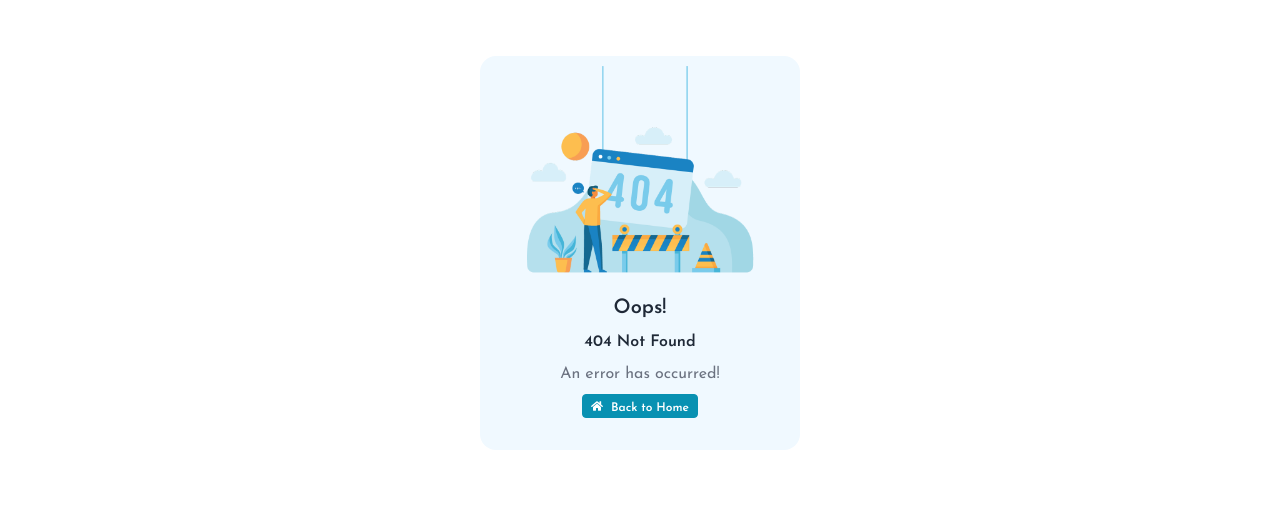
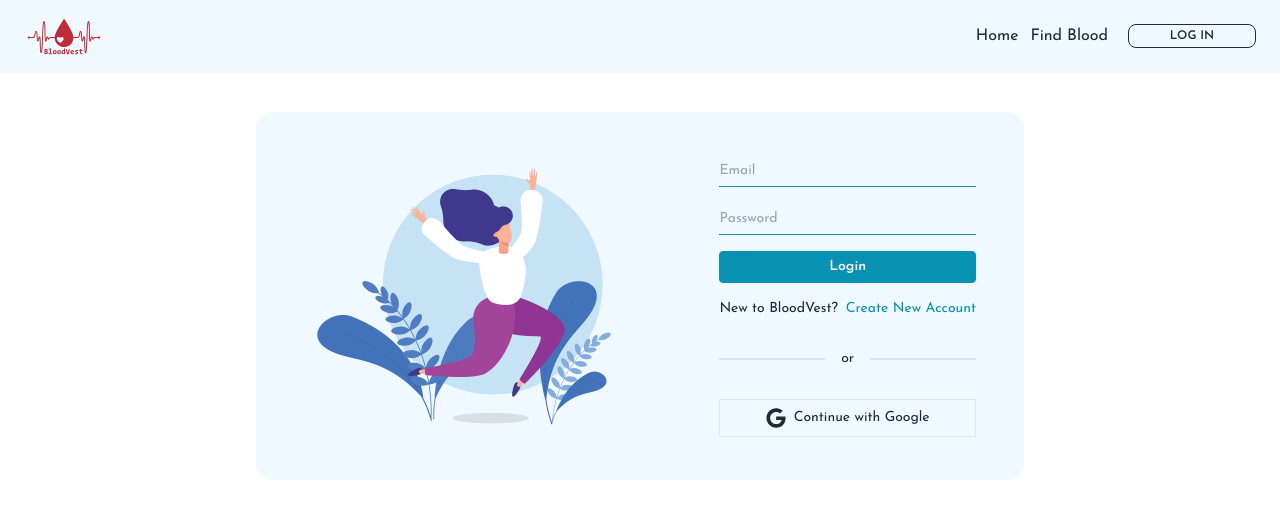
Before and after one commit to khalidccnu/bloodvest, a React (Vite) app in the folder client/: page /login in a window 1280 px wide. Before the commit this address had no page. Shown: the top 518 px of the page. Built offline with nearby package versions, Linux system fonts and the light colour scheme.

Commit message:
login added

```diff
--- a/client/package.json
+++ b/client/package.json
@@ -15,6 +15,7 @@
     "react": "^18.2.0",
     "react-datepicker": "^4.14.0",
     "react-dom": "^18.2.0",
+    "react-hot-toast": "^2.4.1",
     "react-icons": "^4.9.0",
     "react-router-dom": "^6.11.2",
     "swiper": "^9.3.2"
--- a/client/src/App.jsx
+++ b/client/src/App.jsx
@@ -3,6 +3,7 @@ import { createBrowserRouter, RouterProvider } from "react-router-dom";
 import Root from "./Root.jsx";
 import Error from "./pages/Error.jsx";
 import Home from "./pages/Home.jsx";
+import Login from "./pages/Login.jsx";
 import Signup from "./pages/Signup.jsx";
 
 const App = () => {
@@ -17,6 +18,10 @@ const App = () => {
           element: <Home />,
         },
         {
+          path: "login",
+          element: <Login />,
+        },
+        {
           path: "signup",
           element: <Signup />,
         },
--- a/client/src/components/Nav.jsx
+++ b/client/src/components/Nav.jsx
@@ -1,8 +1,9 @@
 import React, { useEffect, useRef, useState } from "react";
-import { Link, NavLink } from "react-router-dom";
+import { Link, NavLink, useNavigate } from "react-router-dom";
 import { FaBars, FaTimesCircle } from "react-icons/fa";
 
 const Nav = () => {
+  const navigate = useNavigate();
   const [hbMenu, setHbMenu] = useState(true);
   const [sm, setSM] = useState(true);
   const collapseHbMenu = useRef();
@@ -90,7 +91,10 @@ const Nav = () => {
                 )}
               </span>
             )}
-            <button className="btn btn-xs btn-outline min-w-[8rem]">
+            <button
+              className="btn btn-xs btn-outline min-w-[8rem]"
+              onClick={(_) => navigate("/login")}
+            >
               Log In
             </button>
           </div>
--- a/client/src/main.jsx
+++ b/client/src/main.jsx
@@ -1,5 +1,6 @@
 import React from "react";
 import ReactDOM from "react-dom/client";
+import { Toaster } from "react-hot-toast";
 import App from "./App.jsx";
 import "swiper/css";
 import "swiper/css/pagination";
@@ -10,5 +11,6 @@ import "./index.css";
 ReactDOM.createRoot(document.getElementById("root")).render(
   <React.StrictMode>
     <App />
+    <Toaster />
   </React.StrictMode>
 );
--- /dev/null
+++ b/client/src/pages/Login.jsx
@@ -0,0 +1,72 @@
+import React from "react";
+import { Link } from "react-router-dom";
+import toast from "react-hot-toast";
+import { useFormik } from "formik";
+import { FaGoogle } from "react-icons/fa";
+import bnLogin from "../assets/bn-login.png";
+
+const Login = () => {
+  const formik = useFormik({
+    initialValues: {
+      email: "",
+      password: "",
+    },
+    onSubmit: (values) => {
+      const { email, password } = values;
+
+      if (email === "" || password === "") {
+        toast.error("All fields are required!");
+        return false;
+      }
+    },
+  });
+
+  return (
+    <section className="pt-28 pb-10">
+      <div className="container">
+        <div className="flex flex-col md:flex-row md:justify-between md:items-center bg-sky-50 max-w-fit md:max-w-3xl mx-auto px-6 md:px-12 py-10 md:py-6 rounded-2xl text-sm">
+          <div className="max-w-xs">
+            <img src={bnLogin} alt="" />
+          </div>
+          <form className="form-control gap-y-4" onSubmit={formik.handleSubmit}>
+            <input
+              type="email"
+              placeholder="Email"
+              name="email"
+              className="input input-sm bg-transparent text-cyan-600 w-full px-0 border-0 border-b border-b-cyan-600 rounded-none focus:outline-0"
+              value={formik.values.email}
+              onChange={formik.handleChange}
+            />
+            <input
+              type="password"
+              placeholder="Password"
+              name="password"
+              className="input input-sm bg-transparent text-cyan-600 w-full px-0 border-0 border-b border-b-cyan-600 rounded-none focus:outline-0"
+              value={formik.values.password}
+              onChange={formik.handleChange}
+            />
+            <button
+              type="submit"
+              className="btn btn-sm w-full bg-cyan-600 hover:bg-transparent text-white hover:text-cyan-600 !border-cyan-600 rounded normal-case"
+            >
+              Login
+            </button>
+            <div className="flex flex-col sm:flex-row sm:justify-center sm:space-x-2">
+              <span>New to BloodVest?</span>
+              <Link to="/signup" className="text-cyan-600">
+                Create New Account
+              </Link>
+            </div>
+            <div className="divider">or</div>
+            <div className="flex justify-center items-center p-2 border hover:text-cyan-600 cursor-pointer space-x-2 transition-[color] duration-500">
+              <FaGoogle className="text-xl" />
+              <span>Continue with Google</span>
+            </div>
+          </form>
+        </div>
+      </div>
+    </section>
+  );
+};
+
+export default Login;
--- a/client/src/pages/Signup.jsx
+++ b/client/src/pages/Signup.jsx
@@ -21,6 +21,10 @@ const validateForm = (values) => {
   if (!values.email) errors.email = "Required";
   else if (!/^[A-Z0-9._%+-]+@[A-Z0-9.-]+\.[A-Z]{2,4}$/i.test(values.email))
     errors.email = "Invalid email address";
+
+  if (!values.password) errors.password = "Required";
+  else if (values.password.length < 8)
+    errors.password = "Must be 8 characters or up";
 
   if (!values.birthDate) errors.birthDate = "Required";
   else if (new Date().getFullYear() - values.birthDate.getFullYear() < 15)
@@ -56,6 +60,7 @@ const Signup = () => {
       lastName: "",
       phone: "",
       email: "",
+      password: "",
       birthDate: "",
       bGroup: "",
       division: "",
@@ -96,14 +101,14 @@ const Signup = () => {
     >
       <div className="absolute top-0 left-0 w-full h-full bg-black opacity-60"></div>
       <div className="relative container">
-        <div className="flex flex-col gap-5 max-w-lg mx-auto bg-white p-5 sm:p-10 rounded">
+        <div className="flex flex-col gap-5 max-w-sm sm:max-w-lg mx-auto bg-white p-5 sm:p-10 rounded">
           <div>
             <h3 className="font-bold text-lg text-cyan-600">Signup</h3>
             <small className="text-red-600">*All fields are required!</small>
           </div>
           <form
             onSubmit={formik.handleSubmit}
-            className="form-control grid grid-cols-2 gap-4"
+            className="form-control grid grid-cols-1 sm:grid-cols-2 gap-4"
           >
             <div className="flex flex-col gap-0.5">
               <input
@@ -171,6 +176,21 @@ const Signup = () => {
               ) : null}
             </div>
             <div className="flex flex-col gap-0.5">
+              <input
+                type="password"
+                placeholder="Password"
+                name="password"
+                className="input input-sm input-bordered rounded w-full"
+                value={formik.values.password}
+                onChange={formik.handleChange}
+              />
+              {formik.errors.password ? (
+                <small className="text-red-600 ml-0.5">
+                  {formik.errors.password}
+                </small>
+              ) : null}
+            </div>
+            <div className="flex flex-col gap-0.5">
               <DatePicker
                 dateFormat="dd/MM/yyyy"
                 placeholderText="Birth Date"
@@ -218,6 +238,7 @@ const Signup = () => {
               value="Bangladesh"
               disabled={true}
             />
+            <div className="flex flex-col gap-4">
               <div className="flex flex-col gap-0.5">
                 <select
                   name="division"
@@ -244,7 +265,6 @@ const Signup = () => {
                   </small>
                 ) : null}
               </div>
-            <div className="flex flex-col gap-4">
               <div className="flex flex-col gap-0.5">
                 <select
                   name="district"
@@ -267,21 +287,6 @@ const Signup = () => {
                   </small>
                 ) : null}
               </div>
-              <div className="flex flex-col gap-0.5">
-                <input
-                  type="text"
-                  placeholder="Postal Code"
-                  name="postalCode"
-                  className="input input-sm input-bordered rounded w-full"
-                  value={formik.values.postalCode}
-                  onChange={formik.handleChange}
-                />
-                {formik.errors.postalCode ? (
-                  <small className="text-red-600 ml-0.5">
-                    {formik.errors.postalCode}
-                  </small>
-                ) : null}
-              </div>
             </div>
             <div className="flex flex-col gap-0.5">
               <textarea
@@ -298,7 +303,22 @@ const Signup = () => {
               ) : null}
             </div>
             <div className="flex flex-col gap-0.5">
-              <label className="flex justify-center gap-x-2 h-full label border rounded">
+              <input
+                type="text"
+                placeholder="Postal Code"
+                name="postalCode"
+                className="input input-sm input-bordered rounded w-full"
+                value={formik.values.postalCode}
+                onChange={formik.handleChange}
+              />
+              {formik.errors.postalCode ? (
+                <small className="text-red-600 ml-0.5">
+                  {formik.errors.postalCode}
+                </small>
+              ) : null}
+            </div>
+            <div className="flex flex-col gap-0.5">
+              <label className="flex justify-center items-center input input-sm input-bordered rounded space-x-2">
                 <span className="label-text">Are you donate?</span>
                 <input
                   type="checkbox"
@@ -319,9 +339,9 @@ const Signup = () => {
               ) : null}
             </div>
             <div className={`${isDonate ? "flex" : "hidden"} flex-col gap-0.5`}>
-              <label className="flex justify-center gap-x-2 label border rounded">
+              <label className="flex justify-center items-center input input-sm input-bordered rounded space-x-2">
                 <span className="label-text">New Donor?</span>
-                <div className="flex flex-col sm:flex-row">
+                <div className="flex">
                   <div className="flex items-center">
                     <input
                       type="radio"
@@ -379,7 +399,7 @@ const Signup = () => {
             <button
               type="submit"
               className={`${
-                isDonate && isNewDonor ? "col-span-full" : "w-full h-full"
+                !isDonate || !isNewDonor ? "col-span-full" : "w-full"
               } btn btn-sm bg-cyan-600 hover:bg-transparent text-white hover:text-cyan-600 !border-cyan-600 rounded normal-case`}
             >
               Signup
```
Also changed, not shown: client/src/assets/bn-login.png (added), 1 other file (tests, documents, lock files or other folders). Lines whose indentation alone changed are shown as unchanged.
